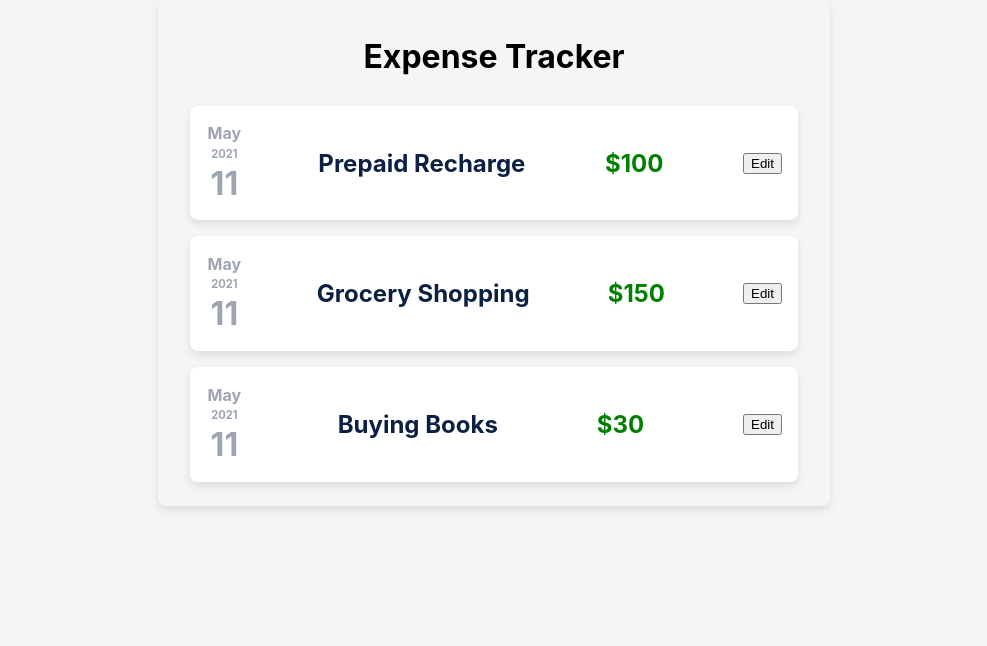
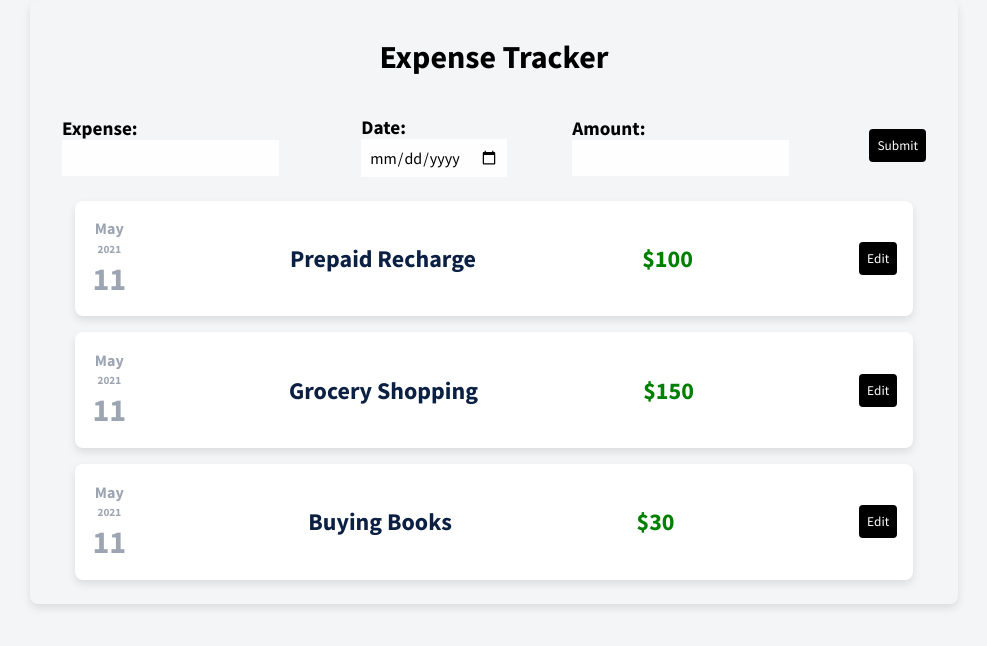
Before and after one commit to jeevakalaiselvam/react-expense-tracker, a React (Create React App) app: page / in a window 1280 px wide. Shown: the top 646 px of the page, without its empty margins (146-1133 px from the left). Built offline with nearby package versions, Linux system fonts and the light colour scheme.

Commit message:
two way binding

```diff
--- a/public/index.html
+++ b/public/index.html
@@ -9,6 +9,9 @@
             name="description"
             content="Web site created using create-react-app"
         />
+        <style>
+            @import url("https://fonts.googleapis.com/css2?family=Source+Sans+Pro:ital,wght@0,300;0,400;0,700;1,400;1,700&display=swap");
+        </style>
         <link rel="apple-touch-icon" href="%PUBLIC_URL%/logo192.png" />
         <!--
       manifest.json provides metadata used when your web app is installed on a
@@ -38,6 +41,5 @@
 
       To begin the development, run `npm start` or `yarn start`.
       To create a production bundle, use `npm run build` or `yarn build`.
-    -->
-  </body>
+    --></body>
 </html>
--- a/src/App.css
+++ b/src/App.css
@@ -3,12 +3,14 @@ html {
     justify-content: center;
     height: 100vh;
     background-color: #f4f5f7;
+    font-family: "Source Sans Pro", sans-serif;
 }
 .App {
     display: flex;
     align-items: center;
     justify-content: center;
     flex-direction: column;
-    width: 50vw;
+    width: 70vw;
     background-color: #f4f5f7;
+    font-family: "Source Sans Pro", sans-serif;
 }
--- a/src/App.js
+++ b/src/App.js
@@ -1,6 +1,7 @@
 import "./App.css";
 import ExpenseInfo from "./components/expenses/ExpenseInfo";
 import Card from "./components/ui-elements/Card";
+import NewExpense from "./components/new-expenses/NewExpense";
 
 function App() {
     const expenses = [
@@ -10,8 +11,9 @@ function App() {
     ];
 
     return (
-        <Card className="App" color="">
+        <Card className="App">
             <h1>Expense Tracker</h1>
+            <NewExpense />
             {expenses.map((expense) => {
                 return (
                     <ExpenseInfo
--- a/src/components/expenses/ExpenseInfo.css
+++ b/src/components/expenses/ExpenseInfo.css
@@ -10,5 +10,19 @@
 
 .expense:hover {
     cursor: pointer;
-    transform: scale(0.99);
 }
+
+.btn {
+    background-color: black;
+    border: none;
+    color: white;
+    font-family: inherit;
+    border-radius: 0.25rem;
+    padding: 0.5rem;
+}
+
+.btn:hover {
+    cursor: pointer;
+    border-radius: 0.25rem;
+    transform: scale(0.98);
+}
--- a/src/components/expenses/ExpenseInfo.js
+++ b/src/components/expenses/ExpenseInfo.js
@@ -17,7 +17,7 @@ function ExpenseInfo(props) {
             <ExpenseDate date={props.date} />
             <ExpenseTitle name={title} />
             <ExpenseAmount amount={props.amount} />
-            <button type="button" onClick={btnClicked}>
+            <button type="button" onClick={btnClicked} className="btn">
                 Edit
             </button>
         </Card>
--- /dev/null
+++ b/src/components/new-expenses/NewExpense.css
@@ -0,0 +1,49 @@
+.form-container {
+    display: flex;
+    justify-content: center;
+    align-items: center;
+}
+
+.form-main {
+    display: flex;
+    justify-content: space-between;
+    align-items: center;
+}
+
+.form-item {
+    margin: 1rem;
+}
+
+.form-item label {
+    font-family: inherit;
+    font-size: 1.2rem;
+    font-weight: bold;
+    margin-right: 1rem;
+}
+
+.form-item input {
+    font-family: inherit;
+    background-color: #fefefe;
+    padding: 0.5rem;
+    font-size: 1rem;
+    border: none;
+}
+
+.form-item input:focus {
+    outline: none;
+}
+
+.btn {
+    background-color: black;
+    border: none;
+    color: white;
+    font-family: inherit;
+    padding: 0.5rem;
+    border-radius: 0.25rem;
+}
+
+.btn:hover {
+    cursor: pointer;
+    transform: scale(0.98);
+    border-radius: 0.25rem;
+}
--- /dev/null
+++ b/src/components/new-expenses/NewExpense.js
@@ -0,0 +1,75 @@
+import "./NewExpense.css";
+import { useState } from "react";
+
+const NewExpense = () => {
+    const [enteredTitle, setEnteredTitle] = useState("");
+    const [enteredDate, setEnteredDate] = useState("");
+    const [enteredAmount, setEnteredAmount] = useState("");
+
+    const titleChangedHandler = (event) => {
+        setEnteredTitle(event.target.value);
+    };
+
+    const dateChangedHandler = (event) => {
+        setEnteredDate(event.target.value);
+    };
+
+    const amountChangedHandler = (event) => {
+        setEnteredAmount(event.target.value);
+    };
+
+    const formSubmitHandler = (event) => {
+        event.preventDefault();
+        const expenseDate = {
+            title: enteredTitle,
+            amount: enteredAmount,
+            date: enteredDate,
+        };
+
+        setEnteredTitle("");
+        setEnteredAmount("");
+        setEnteredDate("");
+
+        console.log(expenseDate);
+    };
+
+    return (
+        <div className="form-container">
+            <form className="form-main" onSubmit={formSubmitHandler}>
+                <div className="form-item">
+                    <label>Expense:</label>
+                    <input
+                        type="text"
+                        onChange={titleChangedHandler}
+                        value={enteredTitle}
+                    />
+                </div>
+                <div className="form-item">
+                    <label>Date:</label>
+                    <input
+                        type="date"
+                        onChange={dateChangedHandler}
+                        value={enteredDate}
+                    />
+                </div>
+                <div className="form-item">
+                    <label>Amount:</label>
+                    <input
+                        type="number"
+                        min="0.01"
+                        step="0.01"
+                        onChange={amountChangedHandler}
+                        value={enteredAmount}
+                    />
+                </div>
+                <div className="form-item">
+                    <button type="submit" className="btn">
+                        Submit
+                    </button>
+                </div>
+            </form>
+        </div>
+    );
+};
+
+export default NewExpense;
--- a/src/components/ui-elements/Card.js
+++ b/src/components/ui-elements/Card.js
@@ -2,7 +2,7 @@ import "./Card.css";
 
 function Card(props) {
     const classes = "card " + props.className;
-    return <div class={classes}>{props.children}</div>;
+    return <div className={classes}>{props.children}</div>;
 }
 
 export default Card;
--- a/src/index.js
+++ b/src/index.js
@@ -2,7 +2,6 @@ import React from "react";
 import ReactDOM from "react-dom";
 import "./index.css";
 import App from "./App";
-import reportWebVitals from "./reportWebVitals";
 
 ReactDOM.render(<App />, document.getElementById("root"));
 
```
Lines whose indentation alone changed are shown as unchanged.
